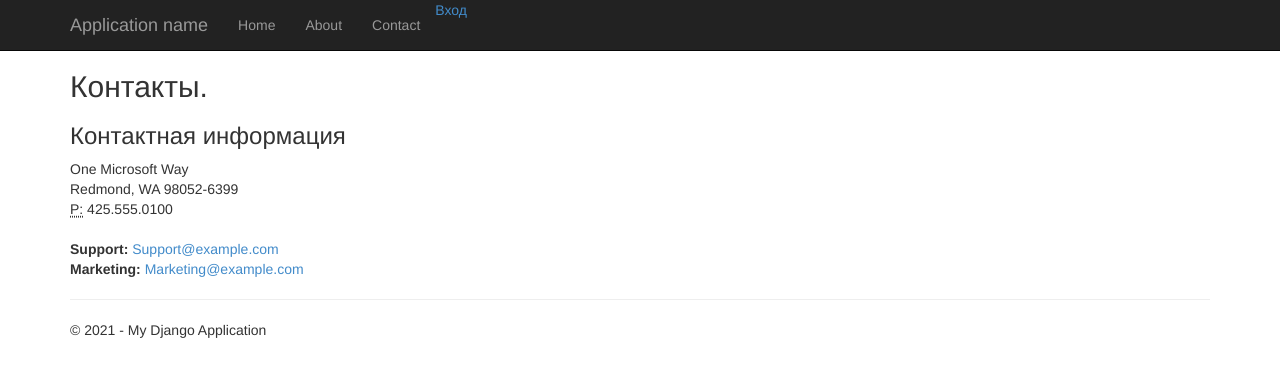
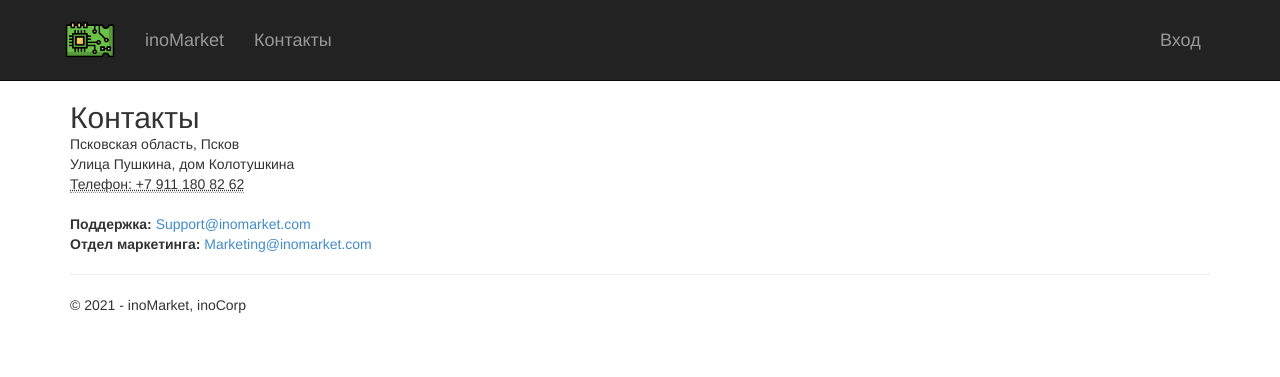
Before and after one commit to inoplanetyanya/CurseWorkDjango, a Django app: page /contact in a window 1280 px wide. Shown: the top 377 px of the page. Run offline with Django 3.2, Linux system fonts and the light colour scheme; some libraries are stand-ins or nearby versions.

Commit message:
pages content change

```diff
--- /dev/null
+++ b/app/static/app/contact-styles.css
@@ -0,0 +1,3 @@
+.contacts-container {
+  padding: 10px 0;
+}
--- /dev/null
+++ b/app/static/app/content/global-styles.css
@@ -0,0 +1,65 @@
+body {
+  margin: 0;
+  padding: 0;
+}
+
+h1, h2, h3 {
+  margin: 0;
+  padding: 0;
+}
+
+.navbar-inverse {
+  position: relative;
+  padding: 0;
+}
+
+.header {
+  display: flex;
+  flex-direction: row;
+  flex-wrap: nowrap;
+  align-items: center;
+  justify-content: space-between;
+  padding: 0 50px;
+}
+
+.header-left {
+  display: flex;
+  flex-direction: row;
+  flex-wrap: nowrap;
+  align-items: center;
+}
+
+.header-right {
+  display: flex;
+  flex-direction: row;
+  flex-wrap: nowrap;
+  align-items: center;
+}
+
+.username {
+  padding: 0;
+  margin: 0 10px;
+}
+
+.login-link {
+  padding: 0;
+  margin: 0 10px;
+  color: #999999;
+  font-size: 18px;
+  line-height: 20px;
+  text-decoration: none;
+}
+
+.login-link:hover {
+  color: #ffffff;
+  text-decoration: none;
+}
+
+.header-link-container {
+  min-width: 80px;
+}
+
+.logo {
+  max-width: 50px;
+  max-height: 50px;
+}
--- a/app/templates/app/contact.html
+++ b/app/templates/app/contact.html
@@ -1,20 +1,16 @@
-{% extends "app/layout.html" %}
+{% extends "app/layout.html" %} {% block content %}
+<div class="contacts-container">
+  <h2>{{ title }}</h2>
+  <address>
+    Псковская область, Псков<br />
+    Улица Пушкина, дом Колотушкина<br />
+    <abbr title="Phone">Телефон: +7 911 180 82 62</abbr>
+  </address>
 
-{% block content %}
-
-<h2>{{ title }}.</h2>
-<h3>{{ message }}</h3>
-
-<address>
-    One Microsoft Way<br />
-    Redmond, WA 98052-6399<br />
-    <abbr title="Phone">P:</abbr>
-    425.555.0100
-</address>
-
-<address>
-    <strong>Support:</strong>   <a href="mailto:Support@example.com">Support@example.com</a><br />
-    <strong>Marketing:</strong> <a href="mailto:Marketing@example.com">Marketing@example.com</a>
-</address>
+  <address>
+    <strong>Поддержка:</strong> <a href="mailto:Support@example.com">Support@inomarket.com</a><br />
+    <strong>Отдел маркетинга:</strong> <a href="mailto:Marketing@example.com">Marketing@inomarket.com</a>
+  </address>
+</div>
 
 {% endblock %}
--- a/app/templates/app/layout.html
+++ b/app/templates/app/layout.html
@@ -2,41 +2,46 @@
 <html>
   <head>
     <meta charset="utf-8" />
-    <meta name="viewport" content="width=device-width, initial-scale=1.0">
-    <title>{{ title }} - My Django Application</title>
+    <meta name="viewport" content="width=device-width, initial-scale=1.0" />
+    <title>{{ title }} - inoMarket</title>
     {% load staticfiles %}
+
+    <link rel="icon" href="{% static 'app/content/logo.png' %}" />
+
     <link rel="stylesheet" type="text/css" href="{% static 'app/content/bootstrap.min.css' %}" />
     <link rel="stylesheet" type="text/css" href="{% static 'app/content/site.css' %}" />
+    <link rel="stylesheet" href="{% static 'app/content/global-styles.css' %}" />
+    <link rel="stylesheet" href="{% static 'app/content/contact-styles.css' %}" />
     <script src="{% static 'app/scripts/modernizr-2.6.2.js' %}"></script>
   </head>
 
   <body>
     <div class="navbar navbar-inverse navbar-fixed-top">
-        <div class="container">
-            <div class="navbar-header">
-                <button type="button" class="navbar-toggle" data-toggle="collapse" data-target=".navbar-collapse">
-                    <span class="icon-bar"></span>
-                    <span class="icon-bar"></span>
-                    <span class="icon-bar"></span>
-                </button>
-                <a href="/" class="navbar-brand">Application name</a>
+      <nav>
+        <header class="header">
+          <div class="header-left">
+            <div class="header-link-container">
+              <a href="/" class="navbar-brand"><img class="logo" src="{% static 'app/content/logo.png' %}" alt="logo" /></a>
             </div>
-            <div class="navbar-collapse collapse">
-                <ul class="nav navbar-nav">
-                    <li><a href="{% url 'home' %}">Home</a></li>
-                    <li><a href="{% url 'about' %}">About</a></li>
-                    <li><a href="{% url 'contact' %}">Contact</a></li>
-                </ul>
-                {% include 'app/loginpartial.html' %}
+            <div class="header-link-container">
+              <a href="/" class="navbar-brand">inoMarket</a>
+            </div>
+            <div class="header-link-container">
+              <a class="navbar-brand" href="{% url 'contact' %}">Контакты</a>
             </div>
           </div>
+          <div class="header-right">
+            <div class="header-link-container login-container">{% include 'app/loginpartial.html' %}</div>
+          </div>
+        </header>
+      </nav>
     </div>
 
     <div class="container body-content">
       {% block content %}{% endblock %}
-        <hr/>
+      <hr />
       <footer>
-            <p>&copy; {{ year }} - My Django Application</p>
+        <p>&copy; {{ year }} - inoMarket, inoCorp</p>
       </footer>
     </div>
 
@@ -44,6 +49,5 @@
     <script src="{% static 'app/scripts/bootstrap.js' %}"></script>
     <script src="{% static 'app/scripts/respond.js' %}"></script>
     {% block scripts %}{% endblock %}
-
   </body>
 </html>
```
Lines whose indentation alone changed are shown as unchanged.
